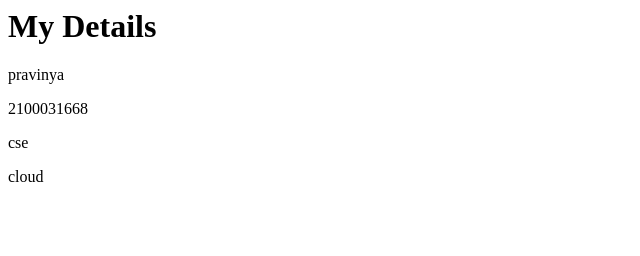
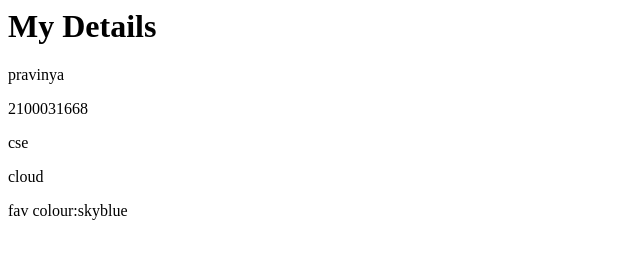
Before and after one commit to 2100031668/aboutme, a plain HTML site: page index.html in a window 1280 px wide. Shown: the whole page, without its empty margins (0-640 px from the left). Drawn offline with Linux system fonts and the light colour scheme.

Commit message:
styling is done

```diff
--- a/index.html
+++ b/index.html
@@ -7,5 +7,6 @@
 <p> 2100031668 </p>
 <p> cse </p>
 <p>cloud </p>
+<p> fav colour:skyblue</p>
 </body>
 </html>
```
